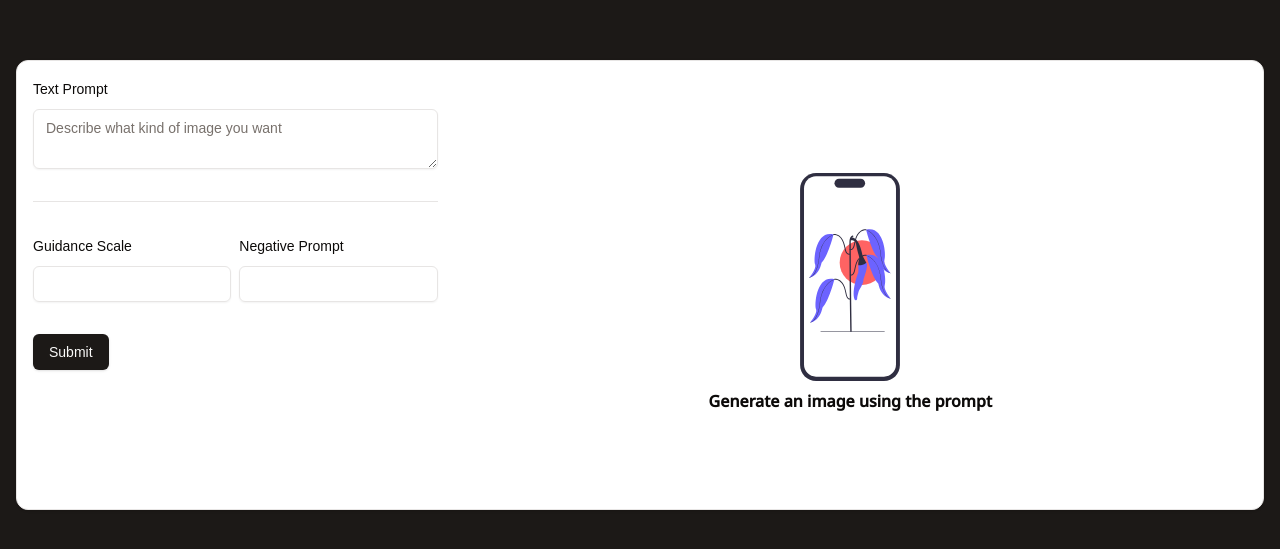
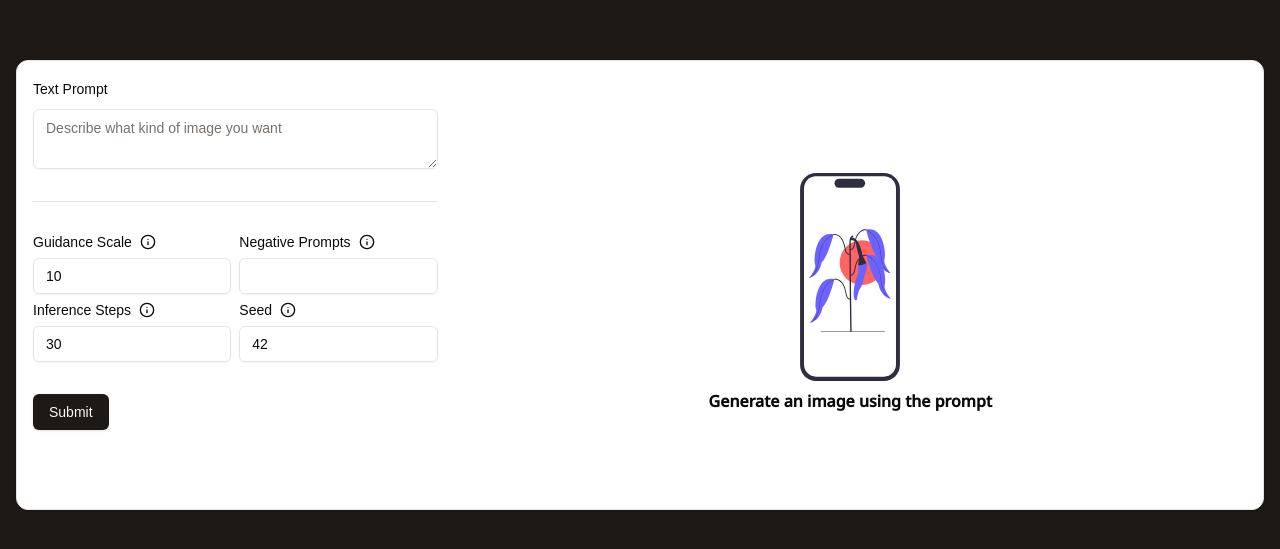
Before and after one commit to numanjvd82/nextjs-ai-toolkit, a Next.js app: page /tools in a window 1280 px wide. Shown: the part 115-664 px from the top of the page. Built offline with nearby package versions, Linux system fonts and the light colour scheme.

Commit message:
added blocked words for prompts, info card

```diff
--- a/app/tools/page.tsx
+++ b/app/tools/page.tsx
@@ -9,7 +9,7 @@ import ImageSection from "@/components/pages/tools/ImageSection";
 
 import TextToImgForm from "@/components/pages/tools/TextToImgForm";
 import useTextToImage from "@/lib/hooks/useTextToImage";
-import { convertBlobToUrl } from "@/lib/utils";
+import { convertBlobToUrl, isSafePrompt } from "@/lib/utils";
 import { toast } from "sonner";
 
 const formSchema = z.object({
@@ -17,14 +17,16 @@ const formSchema = z.object({
     .string()
     .min(3, "Prompt should contain 3 characters")
     .max(200, "Prompt should not contain more than 200 characters"),
-  guidance_scale: z.number().int().positive().min(1).max(30).optional(),
+  guidance_scale: z.number().int().positive().min(1).max(10).optional(),
   negative_prompt: z
     .string()
     .transform((input) => input.split(",").map((str) => str.trim()))
     .refine((arr) => arr.length > 0 && arr.every((item) => item.length > 0), {
-      message: "Each item must be a non-empty string",
+      message: "Each keyword should have atleast one character",
     })
     .optional(),
+  num_inference_steps: z.number().int().positive().min(1).max(30).optional(),
+  seed: z.number().int().positive().min(1).max(100).optional(),
 });
 
 export type FormValues = z.infer<typeof formSchema>;
@@ -36,6 +38,9 @@ export default function Home() {
     resolver: zodResolver(formSchema),
     defaultValues: {
       text: "",
+      guidance_scale: 10,
+      num_inference_steps: 30,
+      seed: 42,
     },
   });
 
@@ -49,18 +54,22 @@ export default function Home() {
 
   const onSubmit = async (values: FormValues) => {
     if (!values) return;
-    const blob = await convertTextToImage({
+    if (!isSafePrompt(values.text)) {
+      toast.warning("This is not a safe prompt", {
+        position: "top-right",
+      });
+      return;
+    }
+    const params = {
       inputs: values.text,
-    });
+    };
+    const blob = await convertTextToImage(params);
 
     if (!blob && error) {
       toast.error(error.message, {
         action: {
           label: "Try again",
-          onClick: () =>
-            convertTextToImage({
-              inputs: values.text,
-            }),
+          onClick: () => convertTextToImage(params),
         },
       });
     }
--- /dev/null
+++ b/components/pages/tools/HoverInfoCard.tsx
@@ -0,0 +1,25 @@
+import {
+  HoverCard,
+  HoverCardContent,
+  HoverCardTrigger,
+} from "@/components/ui/hover-card";
+import { InfoIcon } from "lucide-react";
+
+type HoverCardProps = {
+  content: string;
+};
+
+const HoverInfoCard: React.FC<HoverCardProps> = ({ content }) => {
+  return (
+    <HoverCard>
+      <HoverCardTrigger>
+        <InfoIcon className="w-4 h-4" />
+      </HoverCardTrigger>
+      <HoverCardContent className="bg-primary border-none font-sans text-sm w-72 p-2 text-secondary">
+        {content}
+      </HoverCardContent>
+    </HoverCard>
+  );
+};
+
+export default HoverInfoCard;
--- a/components/pages/tools/TextToImgForm.tsx
+++ b/components/pages/tools/TextToImgForm.tsx
@@ -12,6 +12,7 @@ import { Input } from "@/components/ui/input";
 import { Separator } from "@/components/ui/separator";
 import { Textarea } from "@/components/ui/textarea";
 import { UseFormReturn } from "react-hook-form";
+import HoverInfoCard from "./HoverInfoCard";
 
 type Props = {
   onSubmit: (values: FormValues) => void;
@@ -45,13 +46,16 @@ export const TextToImgForm: React.FC<Props> = ({
           )}
         />
         <Separator />
-        <div className="grid grid-cols-2 gap-2">
+        <div className="grid grid-cols-2 items-center gap-2">
           <FormField
             control={form.control}
             name="guidance_scale"
             render={({ field }) => (
               <FormItem>
-                <FormLabel>Guidance Scale</FormLabel>
+                <div className="flex items-center gap-2">
+                  <FormLabel>Guidance Scale</FormLabel>
+                  <HoverInfoCard content=" Set a moderate value to balance quality and speed. Higher values might increase the quality but slow down the process. A range of 7-10 is typically good, but for faster generation, you can lower it slightly" />
+                </div>
                 <FormControl>
                   <Input type="number" placeholder="" {...field} />
                 </FormControl>
@@ -65,7 +69,44 @@ export const TextToImgForm: React.FC<Props> = ({
             name="negative_prompt"
             render={({ field }) => (
               <FormItem>
-                <FormLabel>Negative Prompt</FormLabel>
+                <div className="flex items-center gap-2">
+                  <FormLabel>Negative Prompts</FormLabel>
+                  <HoverInfoCard content="Keep it minimal or empty if you don't need to exclude anything specific. The more complex the negative prompt, the longer it might take to generate." />
+                </div>
+                <FormControl>
+                  <Input placeholder="" {...field} />
+                </FormControl>
+
+                <FormMessage />
+              </FormItem>
+            )}
+          />
+          <FormField
+            control={form.control}
+            name="num_inference_steps"
+            render={({ field }) => (
+              <FormItem>
+                <div className="flex items-center gap-2">
+                  <FormLabel>Inference Steps</FormLabel>
+                  <HoverInfoCard content="Reduce the number of inference steps. Fewer steps will lead to faster image generation, but it may impact quality. You can try reducing it to around 25-30 for a quicker result without sacrificing too much quality" />
+                </div>
+                <FormControl>
+                  <Input placeholder="" {...field} />
+                </FormControl>
+
+                <FormMessage />
+              </FormItem>
+            )}
+          />
+          <FormField
+            control={form.control}
+            name="seed"
+            render={({ field }) => (
+              <FormItem>
+                <div className="flex items-center gap-2">
+                  <FormLabel>Seed</FormLabel>
+                  <HoverInfoCard content="Fixing the seed value won’t directly impact speed, but it will ensure reproducibility if you run the same prompt multiple times" />
+                </div>
                 <FormControl>
                   <Input placeholder="" {...field} />
                 </FormControl>
--- /dev/null
+++ b/components/ui/hover-card.tsx
@@ -0,0 +1,29 @@
+"use client"
+
+import * as React from "react"
+import * as HoverCardPrimitive from "@radix-ui/react-hover-card"
+
+import { cn } from "@/lib/utils"
+
+const HoverCard = HoverCardPrimitive.Root
+
+const HoverCardTrigger = HoverCardPrimitive.Trigger
+
+const HoverCardContent = React.forwardRef<
+  React.ElementRef<typeof HoverCardPrimitive.Content>,
+  React.ComponentPropsWithoutRef<typeof HoverCardPrimitive.Content>
+>(({ className, align = "center", sideOffset = 4, ...props }, ref) => (
+  <HoverCardPrimitive.Content
+    ref={ref}
+    align={align}
+    sideOffset={sideOffset}
+    className={cn(
+      "z-50 w-64 rounded-md border bg-popover p-4 text-popover-foreground shadow-md outline-none data-[state=open]:animate-in data-[state=closed]:animate-out data-[state=closed]:fade-out-0 data-[state=open]:fade-in-0 data-[state=closed]:zoom-out-95 data-[state=open]:zoom-in-95 data-[side=bottom]:slide-in-from-top-2 data-[side=left]:slide-in-from-right-2 data-[side=right]:slide-in-from-left-2 data-[side=top]:slide-in-from-bottom-2",
+      className
+    )}
+    {...props}
+  />
+))
+HoverCardContent.displayName = HoverCardPrimitive.Content.displayName
+
+export { HoverCard, HoverCardTrigger, HoverCardContent }
--- a/lib/data.ts
+++ b/lib/data.ts
@@ -1,5 +1,9 @@
 type Payload = {
   inputs: string;
+  guidance_scale?: number;
+  negative_prompt?: string[];
+  num_inference_steps?: number;
+  seed?: number;
 };
 
 export const textToImageFetcher = async (
@@ -10,12 +14,14 @@ export const textToImageFetcher = async (
     arg: Payload;
   }
 ) => {
+  const { inputs, guidance_scale, negative_prompt, num_inference_steps, seed } =
+    arg;
   const payload = {
-    inputs: arg.inputs,
-    target_size: {
-      width: 450,
-      height: 400,
-    },
+    inputs,
+    guidance_scale,
+    negative_prompt,
+    num_inference_steps,
+    seed,
   };
 
   const result = await fetch(url, {
--- a/lib/utils.ts
+++ b/lib/utils.ts
@@ -11,3 +11,43 @@ export const convertBlobToUrl = (blob: Blob) => {
   const imageUrl = urlCreator.createObjectURL(blob);
   return imageUrl;
 };
+
+export const blockedWords = [
+  "pornography",
+  "nudity",
+  "explicit content",
+  "child abuse",
+  "violence",
+  "gore",
+  "blood",
+  "torture",
+  "mutilation",
+  "abuse",
+  "weapons",
+  "war",
+  "terrorism",
+  "racism",
+  "extremism",
+  "self-harm",
+  "drug use",
+  "profanity",
+  "hate speech",
+  "graphic injury",
+  "sexual content",
+  "adult content",
+  "assault",
+  "violent crime",
+  "disturbing imagery",
+  "boobs",
+  "tits",
+  "ass",
+  "nude",
+  "no clothes",
+  "cleavage",
+];
+
+export const isSafePrompt = (inputPrompt: string) => {
+  const lowerCasePrompt = inputPrompt.toLowerCase();
+
+  return !blockedWords.some((word) => lowerCasePrompt.includes(word));
+};
--- a/package.json
+++ b/package.json
@@ -11,6 +11,7 @@
   "dependencies": {
     "@hookform/resolvers": "^3.9.0",
     "@huggingface/transformers": "^3.0.0",
+    "@radix-ui/react-hover-card": "^1.1.2",
     "@radix-ui/react-icons": "^1.3.0",
     "@radix-ui/react-label": "^2.1.0",
     "@radix-ui/react-separator": "^1.1.0",
```
Also changed, not shown: 1 other file (tests, documents, lock files or other folders).
